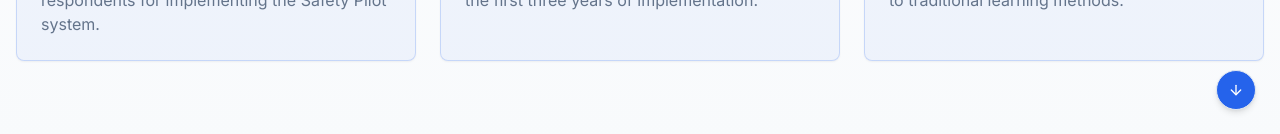
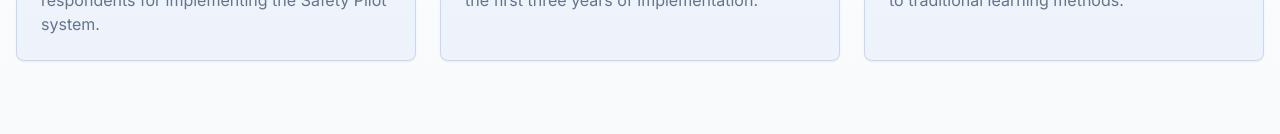
Before and after one commit to Masembe0757/final_year_project_blog, a Next.js app: page / in a window 1280 px wide. Shown: the part 666-800 px from the top of the page. Built offline with nearby package versions, Linux system fonts and the light colour scheme.

Commit message:
fix: remove scroll-to-top and scroll-to-bottom functionality from Home component

```diff
--- a/app/page.tsx
+++ b/app/page.tsx
@@ -1,53 +1,10 @@
 import { Card, CardContent, CardHeader, CardTitle } from "@/components/ui/card"
 import { Button } from "@/components/ui/button"
 import { Tabs, TabsContent, TabsList, TabsTrigger } from "@/components/ui/tabs"
-import { ChevronRight, BookOpen, Target, BarChart, Lightbulb, ArrowUp, ArrowDown } from "lucide-react"
+import { ChevronRight, BookOpen, Target, BarChart, Lightbulb } from "lucide-react"
 import Link from "next/link"
-import { useEffect, useState } from "react"
 
 export default function Home() {
-  // State to control visibility of the top button
-  const [showTopButton, setShowTopButton] = useState(false);
-
-  // Only run this effect on the client side
-  useEffect(() => {
-    // Show button when page is scrolled down
-    const handleScroll = () => {
-      if (window.scrollY > 300) {
-        setShowTopButton(true);
-      } else {
-        setShowTopButton(false);
-      }
-    };
-
-    // Add scroll event listener
-    window.addEventListener('scroll', handleScroll);
-
-    // Check initial scroll position
-    handleScroll();
-
-    // Clean up the event listener
-    return () => {
-      window.removeEventListener('scroll', handleScroll);
-    };
-  }, []);
-
-  // Function to scroll to top
-  const scrollToTop = () => {
-    window.scrollTo({
-      top: 0,
-      behavior: 'smooth'
-    });
-  };
-
-  // Function to scroll to bottom
-  const scrollToBottom = () => {
-    window.scrollTo({
-      top: document.documentElement.scrollHeight,
-      behavior: 'smooth'
-    });
-  };
-
   return (
     <div className="min-h-screen bg-gradient-to-b from-background to-muted">
       {/* Hero Section */}
@@ -207,13 +164,13 @@ export default function Home() {
                   <div className="space-y-2">
                     <h4 className="font-semibold">Unreal Engine</h4>
                     <p className="text-muted-foreground">
-                    Unreal Engine was used in the safety pilot system to create a high-fidelity simulation environment that mimicked real-world driving scenarios. It served the purpose of building a realistic and immersive "game-like" interface where the learning AI car could be trained and tested under various traffic conditions. By integrating Gemini services with Unreal Engine, the system could simulate dynamic environments like changing weather, traffic signals and road signs, allowing the AI to receive camera feedback, learn traffic rules, and respond safely in a controlled virtual setting before being applied on real roads.
+                    Unreal Engine was used in the safety pilot system to create a high-fidelity simulation environment that mimicked real-world driving scenarios. It served the purpose of building a realistic and immersive “game-like” interface where the learning AI car could be trained and tested under various traffic conditions. By integrating Gemini services with Unreal Engine, the system could simulate dynamic environments like changing weather, traffic signals and road signs, allowing the AI to receive camera feedback, learn traffic rules, and respond safely in a controlled virtual setting before being applied on real roads.
                     </p>
                   </div>
                   <div className="space-y-2">
                     <h4 className="font-semibold">Gemini Services</h4>
                     <p className="text-muted-foreground">
-                    In the safety pilot system, Gemini services served as the intelligent backbone of the "game," where the learning AI car interacted with real-world driving scenarios. Their purpose was to analyze camera feedback in real time, enforce traffic rules, detect hazards, and provide corrective suggestions to the learner driver. Acting like a smart co-pilot, Gemini services helped simulate a responsive and safe driving environment, turning each driving session into an interactive learning experience focused on safety, awareness, and rule compliance.
+                    In the safety pilot system, Gemini services served as the intelligent backbone of the “game,” where the learning AI car interacted with real-world driving scenarios. Their purpose was to analyze camera feedback in real time, enforce traffic rules, detect hazards, and provide corrective suggestions to the learner driver. Acting like a smart co-pilot, Gemini services helped simulate a responsive and safe driving environment, turning each driving session into an interactive learning experience focused on safety, awareness, and rule compliance.
 
                     </p>
                   </div>
@@ -310,30 +267,6 @@ export default function Home() {
           </Card>
         </div>
       </section>
-
-      {/* Navigation Buttons */}
-      <div className="fixed bottom-6 right-6 flex flex-col gap-2 z-50">
-        {showTopButton && (
-          <Button
-            variant="outline"
-            size="icon"
-            className="rounded-full bg-primary text-white hover:bg-primary/90 shadow-md"
-            onClick={scrollToTop}
-            aria-label="Go to top"
-          >
-            <ArrowUp className="h-4 w-4" />
-          </Button>
-        )}
-        <Button
-          variant="outline"
-          size="icon"
-          className="rounded-full bg-primary text-white hover:bg-primary/90 shadow-md"
-          onClick={scrollToBottom}
-          aria-label="Go to bottom"
-        >
-          <ArrowDown className="h-4 w-4" />
-        </Button>
-      </div>
     </div>
   )
 }
```
